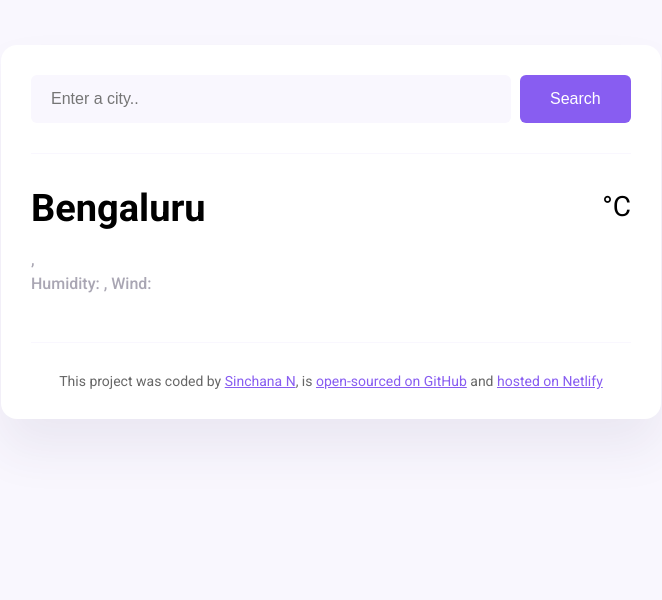
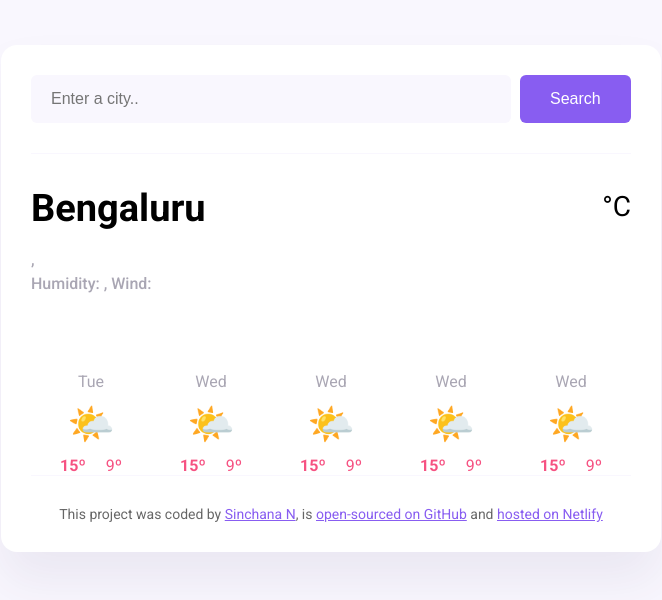
Before and after one commit to Sinchana-N25/web-dev-lab, a plain HTML site: page weather_app/index.html in a window 1280 px wide. Shown: the whole page, without its empty margins (309-971 px from the left). Drawn offline with nearby package versions, Linux system fonts and the light colour scheme; no server answers.

Commit message:
enhancing code

```diff
--- a/weather_app/index.html
+++ b/weather_app/index.html
@@ -42,6 +42,59 @@
                 </div>
             </div>
         </main>
+        <div class="weather-forecast">
+            <div class="weather-forecast-day">
+                <div class="weather-forecast-date">Tue</div>
+                <div class="weather-forecast-icon">🌤️</div>
+                <div class="weather-forecast-temperatures">
+                    <div class="weather-forecast-temperature">
+                        <strong>15º</strong>
+                    </div>
+                    <div class="weather-forecast-temperature">9º</div>
+                </div>
+            </div>
+            <div class="weather-forecast-day">
+                <div class="weather-forecast-date">Wed</div>
+                <div class="weather-forecast-icon">🌤️</div>
+                <div class="weather-forecast-temperatures">
+                    <div class="weather-forecast-temperature">
+                        <strong>15º</strong>
+                    </div>
+                    <div class="weather-forecast-temperature">9º</div>
+                </div>
+            </div>
+            <div class="weather-forecast-day">
+                <div class="weather-forecast-date">Wed</div>
+                <div class="weather-forecast-icon">🌤️</div>
+                <div class="weather-forecast-temperatures">
+                    <div class="weather-forecast-temperature">
+                        <strong>15º</strong>
+                    </div>
+                    <div class="weather-forecast-temperature">9º</div>
+                </div>
+            </div>
+            <div class="weather-forecast-day">
+                <div class="weather-forecast-date">Wed</div>
+                <div class="weather-forecast-icon">🌤️</div>
+                <div class="weather-forecast-temperatures">
+                    <div class="weather-forecast-temperature">
+                        <strong>15º</strong>
+                    </div>
+                    <div class="weather-forecast-temperature">9º</div>
+                </div>
+            </div>
+            <div class="weather-forecast-day">
+                <div class="weather-forecast-date">Wed</div>
+                <div class="weather-forecast-icon">🌤️</div>
+                <div class="weather-forecast-temperatures">
+                    <div class="weather-forecast-temperature">
+                        <strong>15º</strong>
+                    </div>
+                    <div class="weather-forecast-temperature">9º</div>
+                </div>
+            </div>
+        </div>
+        </main>
 
         <footer>
             This project was coded by
--- a/weather_app/styles.css
+++ b/weather_app/styles.css
@@ -86,6 +86,36 @@ main {
   font-size: 28px;
 }
 
+.weather-forecast {
+  display: flex;
+  justify-content: space-around;
+  margin-top: 30px;
+}
+
+.weather-forecast-date {
+  text-align: center;
+  color: rgba(39, 33, 66, 0.4);
+  font-size: 16px;
+  line-height: 20px;
+  margin-bottom: 10px;
+}
+
+.weather-forecast-icon {
+  font-size: 38px;
+  text-align: center;
+}
+.weather-forecast-temperatures {
+  text-align: center;
+  color: #f65282;
+  margin-top: 10px;
+  display: flex;
+  justify-content: center;
+}
+
+.weather-forecast-temperature {
+  padding: 0 10px;
+}
+
 footer {
   border-top: 1px solid #f9f7fe;
   padding: 30px 0 0 0;
```
